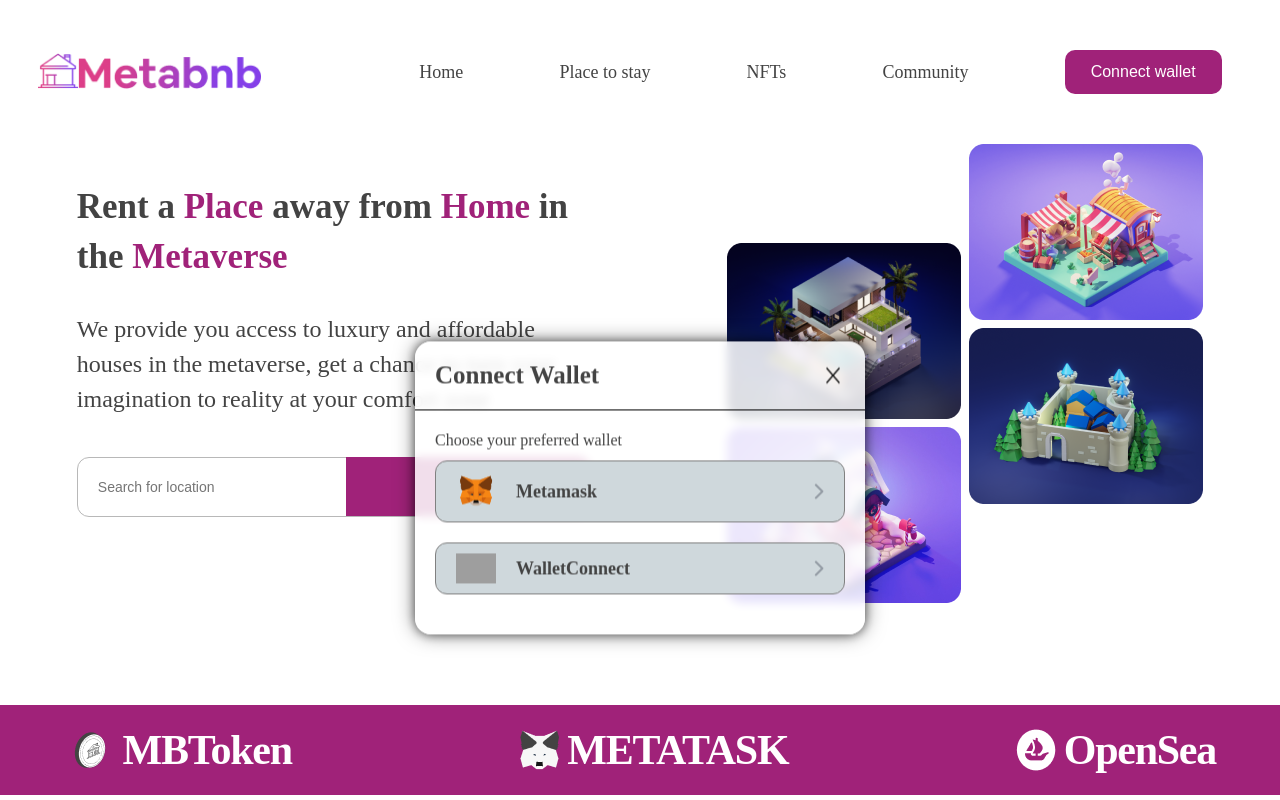
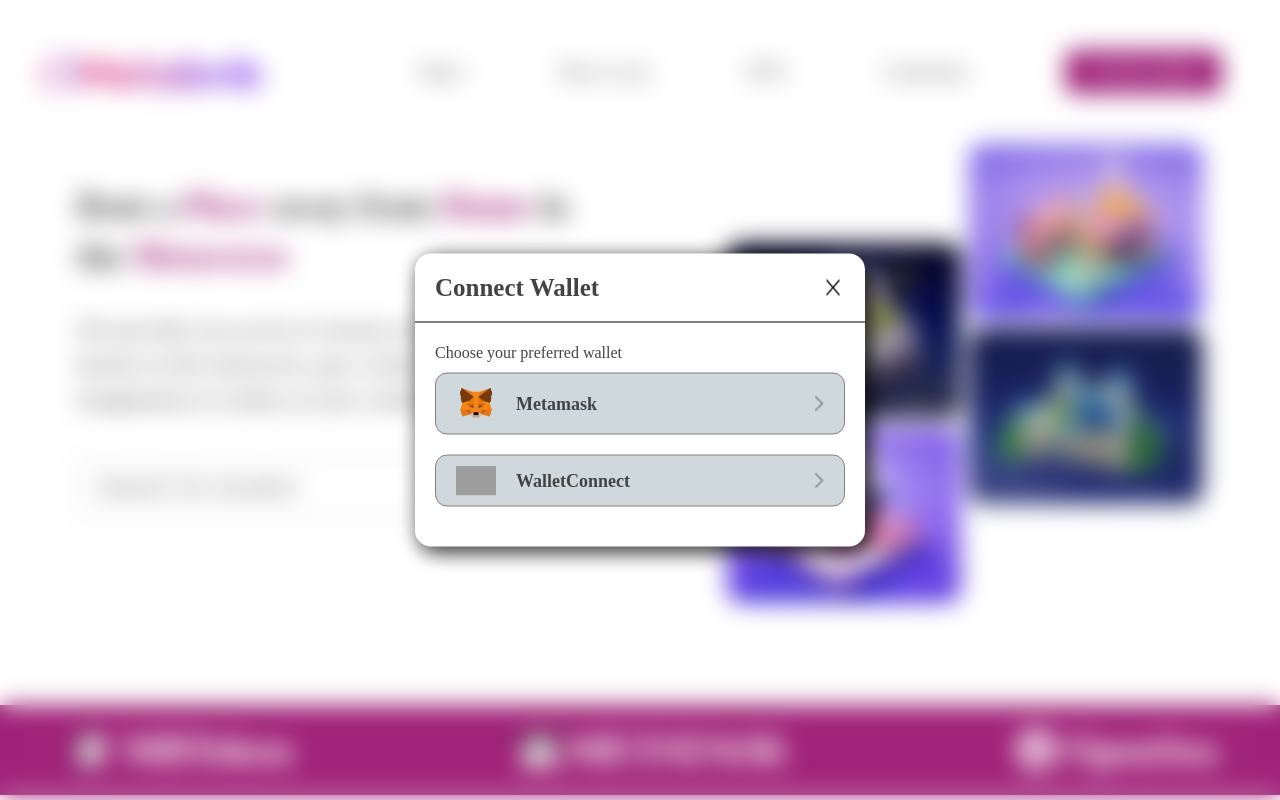
Before and after one commit to jubrealguy/Meta_Bnb, a React (Create React App) app: page / in a window 1280 px wide. Both pictures are taken after a click on the button "Connect wallet". Shown: the top 800 px of the page. Built offline with nearby package versions, Linux system fonts and the light colour scheme; grey boxes are pictures that could not be loaded; the HTML template or start-up script is replaced by a standard one; a web font is replaced by a local one.

Commit message:
worked on my css file

```diff
--- a/src/App.css
+++ b/src/App.css
@@ -20,6 +20,8 @@
   color: #434343;
   font-family: "Red Rose";
 }
+
+/* ***** HEADER && NAVBAR ***** */
 
 .header {
   padding: 5rem 3%;
@@ -60,7 +62,7 @@
   }
 }
 
-.places-list, .nav-list {
+.nav-list {
   display: flex;
   justify-content: space-between;
   align-items: center;
@@ -141,6 +143,90 @@
 }
 }
 
+.box-connectwallet {
+  background-color: rgba(255, 255, 255, 0);
+  width: 100%;
+  height: 100%;
+  margin: 0 auto;
+  top: 50%;
+  left: 50%;
+  transform: translate(-50%, -50%);
+  position: fixed;
+  z-index: 100;
+  backdrop-filter: blur(12px) !important;
+  -webkit-backdrop-filter: blur(5px);
+}
+
+.connectWallet {
+  background-color: rgba(255, 255, 255);
+  width: 450px;
+  margin: 0 auto;
+  padding-bottom: 4rem;
+  border-radius: 1.6rem;
+  position: absolute;
+  top: 50%;
+  left: 50%;
+  transform: translate(-50%, -50%);
+  position: fixed;
+  box-shadow: 5px 5px 20px rgba(0, 0, 0, 0.5), 5px 5px 20px rgba(0, 0, 0, 0.5);
+}
+
+@media screen and (max-width: 650px) {
+  .connectWallet {
+    width: 80%;
+    margin-top: 10%;
+  }
+}
+
+.connectWallet div {
+  display: flex;
+  justify-content: space-between;
+  border-bottom: 1px solid black;
+  padding: 2rem;
+}
+
+.connectWallet__head {
+  font-size: 2.5rem;
+  font-weight: 700;
+}
+
+.connectWallet__paragraph {
+  font-size: 1.6rem;
+  line-height: 2rem;
+  padding: 2rem 0 1rem 2rem;
+}
+
+.connectWallet ul {
+  margin: 0 2rem;
+}
+
+.connectWallet ul li {
+  display: flex;
+  align-items: center;
+  background: #CFD8DC;
+  border: .5px solid gray;
+  padding: 1rem 2rem;
+  border-radius: 1.2rem;
+}
+
+.connectWallet li:not(:last-child) {
+  margin-bottom: 2rem;
+}
+
+.connectWallet-img {
+  margin-right: 2rem;
+  width: 4rem;
+}
+
+.connectWallet-name {
+  margin-right: auto;
+  font-size: 1.8rem;
+  font-weight: 600;
+  line-height: 2.rem;
+}
+
+/* **** INTRO **** */
+
 .intro {
   padding: 0 6%;
   display: flex;
@@ -199,24 +285,24 @@
 .search-input {
   position: absolute;
   width: 100%;
-  padding: 2rem 30rem 2rem 2rem;
+  height: 6rem;
+  padding: 0 30% 0 2rem;
   display: inline-block;
   border-radius: 1.2rem;
   border: 1px solid #B8B8B8;
-  font-size: 1.4rem;
+  font-size: 2.4rem;
   font-weight: 400;
-  line-height: 1.8rem;
-  color: #B8B8B8;
+  color: #434343;
 }
 
 .search-input:focus {
-  border: 1px solid #B8B8B8;
+  border: 1px solid #A02279;
   outline: none;
 }
 
 .search-btn {
   text-decoration: none;
-  font-size: 1.6rem;
+  font-size: 2.2rem;
   position: absolute;
   right: 0;
   padding: 2rem 5rem;
@@ -230,11 +316,17 @@
   color: #ffffff;
 }
 
-@media screen and (min-width: 1200px) {
+@media screen and (max-width: 1400px) {
+  .search-input {
+    padding: 0 45% 0 2rem;
+  }
+
   .search-btn {
-    padding: 2rem 10rem;
+    padding: 2rem 3rem;
   }
 }
+
+/* ***** WALLET ***** */
 
 .wallet {
   padding: 2rem 5%;
@@ -268,6 +360,8 @@
   margin-right: .75rem;
 }
 
+/* ***** ADVENTURES - CARD SECTION ***** */
+
 .card_section {
   padding: 8rem 6%;
 }
@@ -288,14 +382,14 @@
 @media screen and (max-width: 700px) {
   .cards {
     grid-template-columns: 1fr;
-    padding: 0 13rem;
+    padding: 0 10%;
   }
 }
 
 .card {
   border: 1px solid rgba(128, 128, 128, 0.352);
   border-radius: 1.5rem;
-  padding: 1.2rem;
+  padding: 1.5rem;
 }
 
 .cards__head {
@@ -333,12 +427,14 @@
 }
 
 .card__star {
-  margin: .5rem 0 2rem 0;
+  margin: .5rem 0 0;
 }
 
 .card__star > *:not(:last-child) {
   margin-right: .5rem;
 }
+
+/* ***** NFT SECTION ***** */
 
 .sectionNft {
   padding: 7.5rem 4%;
@@ -390,6 +486,8 @@
 .sectionNft__img {
   width: 100%;
 }
+
+/* ***** FOOTER ***** */
 
 .footer {
   padding: 5rem 10%;
@@ -455,77 +553,37 @@
   line-height: 3.5rem;
 }
 
+/* ***** PLACES - CARD SECTION ***** */
+
+.places-list {
+  display: flex;
+  justify-content: space-between;
+  align-items: center;
+  list-style: none;
+  margin-bottom: 3rem;
+}
+
 .places__card {
   padding: 0 6% 8rem 6%;
 }
 
-.connectWallet {
-  background-color: rgba(255, 255, 255, 0.85);
-  width: 450px;
-  margin: 0 auto;
-  padding-bottom: 4rem;
-  border-radius: 1.6rem;
-  position: absolute;
-  top: 50%;
-  left: 50%;
-  transform: translate(-50%, -20%);
-  position: fixed;
-  z-index: 100;
-  box-shadow: 0 0 10px rgba(0, 0, 0, 0.5), 0 0 20px rgba(0, 0, 0, 0.5);
-  backdrop-filter: blur(5px) !important;
-  -webkit-backdrop-filter: blur(5px);
-}
+@media screen and (max-width: 750px) {
+  .places-list {
+    display: grid;
+    grid-template-columns: 1fr 1fr 1fr;
+    text-align: left;
+  }
 
-@media screen and (max-width: 650px) {
-  .connectWallet {
-    width: 80%;
-    margin-top: 10%;
+  .places-item {
+    text-align: center;
+    margin-bottom: 1.2rem;
   }
 }
 
-.connectWallet div {
-  display: flex;
-  justify-content: space-between;
-  border-bottom: 1px solid black;
-  padding: 2rem;
+.places-item {
+  text-decoration: none;
+  font-size: 1.8rem;
+  font-weight: 400;
+  line-height: 2.5rem;
+  color: inherit;
 }
-
-.connectWallet__head {
-  font-size: 2.5rem;
-  font-weight: 700;
-}
-
-.connectWallet__paragraph {
-  font-size: 1.6rem;
-  line-height: 2rem;
-  padding: 2rem 0 1rem 2rem;
-}
-
-.connectWallet ul {
-  margin: 0 2rem;
-}
-
-.connectWallet ul li {
-  display: flex;
-  align-items: center;
-  background: #CFD8DC;
-  border: .5px solid gray;
-  padding: 1rem 2rem;
-  border-radius: 1.2rem;
-}
-
-.connectWallet li:not(:last-child) {
-  margin-bottom: 2rem;
-}
-
-.connectWallet-img {
-  margin-right: 2rem;
-  width: 4rem;
-}
-
-.connectWallet-name {
-  margin-right: auto;
-  font-size: 1.8rem;
-  font-weight: 600;
-  line-height: 2.rem;
-}
--- a/src/components/Navbar.js
+++ b/src/components/Navbar.js
@@ -53,7 +53,9 @@
                 </ul>
             </nav>
 
-            {clickedConnect ? <div className = "connectWallet">
+            {clickedConnect ?
+            <div className='box-connectwallet'>
+                <div className = "connectWallet">
                     <div>
                         <h4 className = "connectWallet__head">Connect Wallet</h4>
                         <img src={x} alt="" className = "connectWallet-imgdir" onClick={cancel} />
@@ -71,6 +73,7 @@
                             <img src={direction} alt="" className = "connectWallet-imgdir" />
                         </li>
                     </ul>
+                </div>
             </div> : " "}
 
             {clickedNav ?  <nav className="header__nav-mobile">
```
Lines whose indentation alone changed are shown as unchanged.
